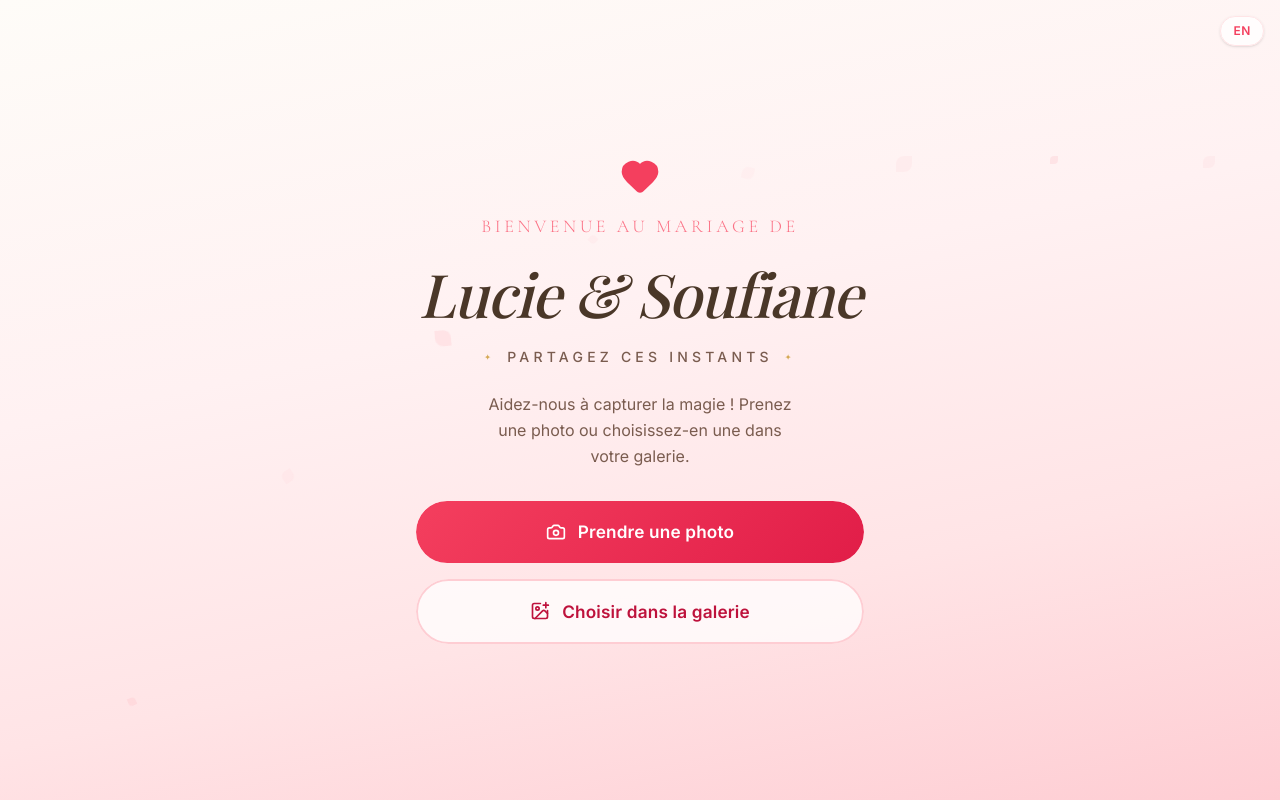
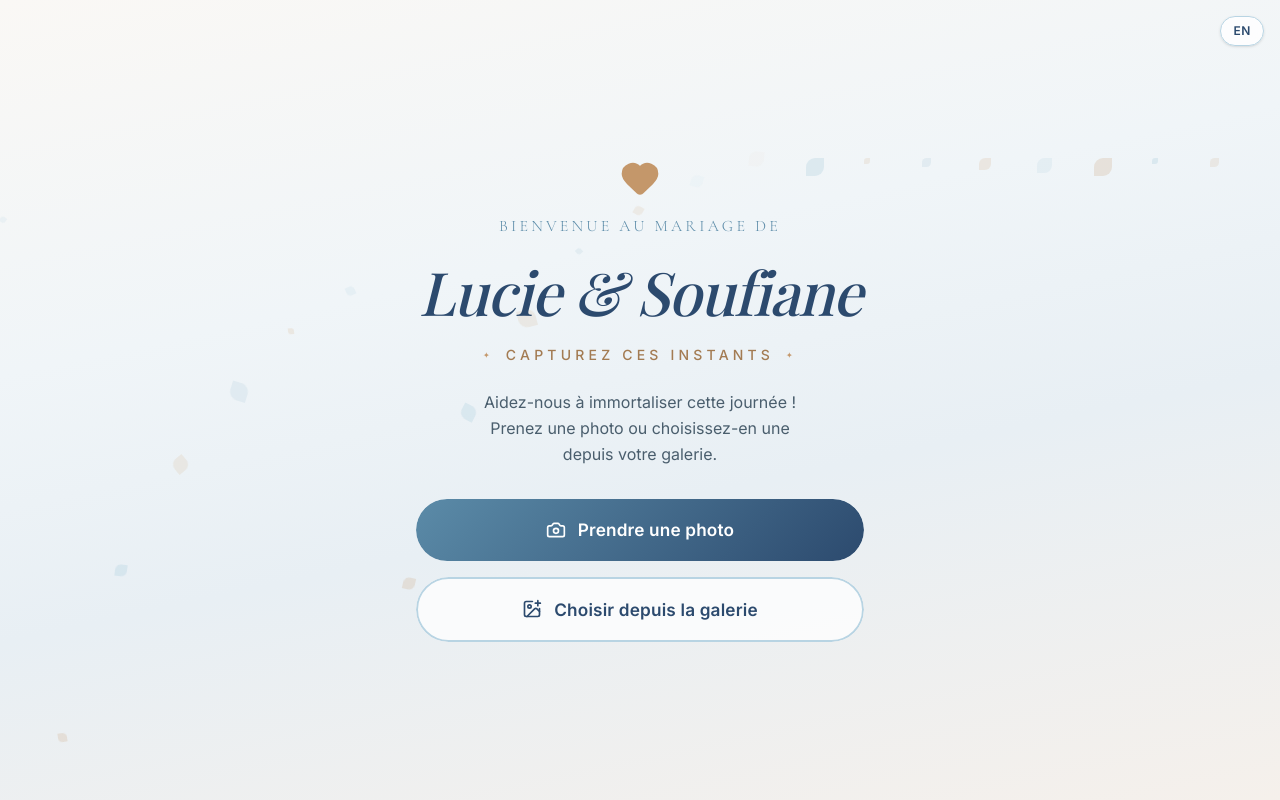
Before and after one commit to Splnx-glitch/app-photo, a Next.js app: page / in a window 1280 px wide. Built offline with nearby package versions, Linux system fonts and the light colour scheme; no server answers.

Commit message:
UI changes

```diff
--- a/src/app/globals.css
+++ b/src/app/globals.css
@@ -1,30 +1,31 @@
 @import "tailwindcss";
 
 @theme inline {
-  /* Rose palette */
-  --color-rose-50: #fff1f2;
-  --color-rose-100: #ffe4e6;
-  --color-rose-200: #fecdd3;
-  --color-rose-300: #fda4af;
-  --color-rose-400: #fb7185;
-  --color-rose-500: #f43f5e;
-  --color-rose-600: #e11d48;
-  --color-rose-700: #be123c;
+  /* Blue palette — inspired by invitation's Moroccan tiles */
+  --color-blue-50: #f0f5f8;
+  --color-blue-100: #dae8f0;
+  --color-blue-200: #b8d4e3;
+  --color-blue-300: #8bbad0;
+  --color-blue-400: #5b8ba8;
+  --color-blue-500: #3d6f8e;
+  --color-blue-600: #2c4a6e;
+  --color-blue-700: #1e3550;
 
-  /* Gold accents */
-  --color-gold-100: #fef3c7;
-  --color-gold-200: #fde68a;
-  --color-gold-300: #fcd34d;
-  --color-gold-400: #d4a853;
-  --color-gold-500: #b8860b;
+  /* Gold / warm tan — from invitation florals */
+  --color-gold-100: #f5ebe0;
+  --color-gold-200: #e8d5c0;
+  --color-gold-300: #d4b896;
+  --color-gold-400: #c4976a;
+  --color-gold-500: #a37b52;
+  --color-gold-600: #7a5c3e;
 
-  /* Cream / warm whites */
-  --color-cream-50: #fefcf8;
-  --color-cream-100: #fdf8ef;
-  --color-cream-200: #faf0dc;
+  /* Cream / warm whites — invitation background */
+  --color-cream-50: #faf8f5;
+  --color-cream-100: #f5f0eb;
+  --color-cream-200: #ede4db;
 
   /* Fonts */
-  --font-heading: var(--font-cormorant);
+  --font-heading: var(--font-playfair);
   --font-body: var(--font-inter);
 }
 
@@ -40,13 +41,13 @@ body {
   display: flex;
   flex-direction: column;
   font-family: var(--font-body), system-ui, sans-serif;
-  color: #4a3728;
+  color: #2c3e50;
   background: linear-gradient(
     168deg,
-    #fefcf8 0%,
-    #fff1f2 40%,
-    #ffe4e6 70%,
-    #fecdd3 100%
+    #faf8f5 0%,
+    #f0f5f8 35%,
+    #e8eff4 60%,
+    #f5f0eb 100%
   );
   background-attachment: fixed;
 }
@@ -64,7 +65,7 @@ body {
   width: 12px;
   height: 12px;
   border-radius: 50% 0 50% 0;
-  opacity: 0.18;
+  opacity: 0.2;
   pointer-events: none;
   z-index: 0;
   animation: petal-fall linear infinite;
@@ -76,10 +77,10 @@ body {
     opacity: 0;
   }
   10% {
-    opacity: 0.18;
+    opacity: 0.2;
   }
   90% {
-    opacity: 0.18;
+    opacity: 0.2;
   }
   100% {
     transform: translateY(100vh) rotate(360deg);
@@ -101,9 +102,9 @@ body {
   font-size: 1.075rem;
   letter-spacing: 0.01em;
   color: white;
-  background: linear-gradient(135deg, #f43f5e 0%, #e11d48 100%);
+  background: linear-gradient(135deg, #5b8ba8 0%, #2c4a6e 100%);
   box-shadow:
-    0 4px 14px rgba(244, 63, 94, 0.35),
+    0 4px 14px rgba(44, 74, 110, 0.3),
     0 1px 3px rgba(0, 0, 0, 0.08);
   transition: all 0.2s ease;
   cursor: pointer;
@@ -112,7 +113,7 @@ body {
 
 .btn-primary:active {
   transform: scale(0.97);
-  box-shadow: 0 2px 8px rgba(244, 63, 94, 0.25);
+  box-shadow: 0 2px 8px rgba(44, 74, 110, 0.25);
 }
 
 .btn-secondary {
@@ -126,9 +127,9 @@ body {
   font-weight: 600;
   font-size: 1.075rem;
   letter-spacing: 0.01em;
-  color: #be123c;
+  color: #2c4a6e;
   background: rgba(255, 255, 255, 0.75);
-  border: 2px solid #fecdd3;
+  border: 2px solid #b8d4e3;
   backdrop-filter: blur(8px);
   -webkit-backdrop-filter: blur(8px);
   transition: all 0.2s ease;
@@ -142,13 +143,13 @@ body {
 }
 
 .card-glass {
-  background: rgba(255, 255, 255, 0.6);
+  background: rgba(255, 255, 255, 0.65);
   backdrop-filter: blur(16px);
   -webkit-backdrop-filter: blur(16px);
   border: 1px solid rgba(255, 255, 255, 0.7);
   border-radius: 1.5rem;
   box-shadow:
-    0 8px 32px rgba(190, 18, 60, 0.06),
+    0 8px 32px rgba(44, 74, 110, 0.06),
     0 1px 4px rgba(0, 0, 0, 0.04);
 }
 
@@ -207,7 +208,7 @@ body {
 .ornament::after {
   content: "✦";
   margin: 0 0.75rem;
-  color: #d4a853;
+  color: #c4976a;
   font-size: 0.5rem;
   vertical-align: middle;
 }
--- a/src/app/layout.tsx
+++ b/src/app/layout.tsx
@@ -27,7 +27,7 @@ export const viewport: Viewport = {
   width: "device-width",
   initialScale: 1,
   maximumScale: 1,
-  themeColor: "#fff1f2",
+  themeColor: "#f0f5f8",
 };
 
 export const metadata: Metadata = {
--- a/src/app/page.tsx
+++ b/src/app/page.tsx
@@ -16,19 +16,20 @@ type Screen = "idle" | "preview" | "uploading" | "success";
 
 // --- Floating Petals (decorative) --------------------------
 function Petals() {
+  const colors = ["#b8d4e3", "#c4976a", "#8bbad0", "#d4b896", "#a8c5d6", "#d4b08a"];
   return (
     <div aria-hidden="true" className="pointer-events-none">
-      {Array.from({ length: 8 }).map((_, i) => (
+      {Array.from({ length: 22 }).map((_, i) => (
         <div
           key={i}
           className="petal"
           style={{
-            left: `${10 + i * 12}%`,
-            animationDuration: `${8 + i * 2.5}s`,
-            animationDelay: `${i * 1.2}s`,
-            background: i % 2 === 0 ? "#fda4af" : "#fecdd3",
-            width: `${8 + (i % 3) * 4}px`,
-            height: `${8 + (i % 3) * 4}px`,
+            left: `${(i * 4.5) % 100}%`,
+            animationDuration: `${5 + (i % 7) * 2}s`,
+            animationDelay: `${i * 0.4}s`,
+            background: colors[i % colors.length],
+            width: `${6 + (i % 5) * 3}px`,
+            height: `${6 + (i % 5) * 3}px`,
           }}
         />
       ))}
@@ -40,19 +41,19 @@ const TRANSLATIONS = {
   fr: {
     title: "Bienvenue au mariage de",
     names: "Lucie & Soufiane",
-    subtitle: "Partagez ces instants",
-    instruction: "Aidez-nous à capturer la magie ! Prenez une photo ou choisissez-en une dans votre galerie.",
+    subtitle: "Capturez ces instants",
+    instruction: "Aidez-nous à immortaliser cette journée ! Prenez une photo ou choisissez-en une depuis votre galerie.",
     takePhoto: "Prendre une photo",
-    uploadGallery: "Choisir dans la galerie",
+    uploadGallery: "Choisir depuis la galerie",
     uploadPhoto: "Envoyer la photo",
     chooseAnother: "En choisir une autre",
     uploading: "Envoi en cours...",
     savingMemory: "Sauvegarde de votre magnifique souvenir...",
     savingDrive: "Enregistrement...",
     thankYou: "Merci !",
-    thankYouDesc: "Votre photo a bien été enregistrée. Nous sommes ravis que vous soyez là pour célébrer avec nous !",
+    thankYouDesc: "Votre photo a bien été enregistrée. Merci d'être là pour célébrer avec nous !",
     viewAlbum: "Voir l'album partagé",
-    uploadAnother: "Envoyer une autre photo",
+    uploadAnother: "Ajouter une autre photo",
     errorGeneric: "Une erreur s'est produite. Veuillez réessayer.",
     errorNetwork: "Erreur réseau lors de l'envoi. Veuillez réessayer."
   },
@@ -187,7 +188,8 @@ export default function Home() {
       <div className="absolute top-4 right-4 z-50">
         <button
           onClick={() => setLang(lang === "fr" ? "en" : "fr")}
-          className="bg-white/80 backdrop-blur-md px-3 py-1.5 rounded-full text-xs font-semibold tracking-wider text-rose-500 shadow-sm border border-rose-100 hover:bg-rose-50 transition-colors"
+          className="bg-white/80 backdrop-blur-md px-3 py-1.5 rounded-full text-xs font-semibold tracking-wider shadow-sm border transition-colors"
+          style={{ color: "#2c4a6e", borderColor: "#b8d4e3" }}
         >
           {lang === "fr" ? "EN" : "FR"}
         </button>
@@ -201,27 +203,27 @@ export default function Home() {
             <div className="animate-fade-in-up mb-2">
               <Heart
                 className="w-10 h-10 mx-auto mb-4"
-                style={{ color: "#f43f5e" }}
-                fill="#f43f5e"
+                style={{ color: "#c4976a" }}
+                fill="#c4976a"
               />
               <p
-                className="text-lg font-light tracking-[0.2em] uppercase text-rose-400 mb-4"
-                style={{ fontFamily: "var(--font-cormorant)" }}
+                className="text-base font-light tracking-[0.2em] uppercase mb-4"
+                style={{ fontFamily: "var(--font-cormorant)", color: "#5b8ba8" }}
               >
                 {t.title}
               </p>
               <h1
                 className="text-5xl md:text-6xl font-medium tracking-tight leading-tight mb-4 italic"
-                style={{ fontFamily: "var(--font-playfair)" }}
+                style={{ fontFamily: "var(--font-playfair)", color: "#2c4a6e" }}
               >
                 {t.names}
               </h1>
-              <p className="ornament text-sm tracking-[0.3em] uppercase text-[#7a5c4f] font-medium mt-2">
+              <p className="ornament text-sm tracking-[0.3em] uppercase font-medium mt-2" style={{ color: "#a37b52" }}>
                 {t.subtitle}
               </p>
             </div>
 
-            <p className="animate-fade-in-up-delay text-base text-[#7a5c4f] mt-4 mb-8 max-w-xs leading-relaxed">
+            <p className="animate-fade-in-up-delay text-base mt-4 mb-8 max-w-xs leading-relaxed" style={{ color: "#4a5e6d" }}>
               {t.instruction}
             </p>
 
@@ -307,24 +309,24 @@ export default function Home() {
             <div className="card-glass p-8 w-full flex flex-col items-center">
               <Loader2
                 className="w-10 h-10 animate-spin mb-4"
-                style={{ color: "#f43f5e" }}
+                style={{ color: "#5b8ba8" }}
               />
               <p
                 className="text-2xl font-light mb-4"
-                style={{ fontFamily: "var(--font-cormorant)" }}
+                style={{ fontFamily: "var(--font-cormorant)", color: "#2c4a6e" }}
               >
                 {uploadProgress >= 90 ? t.savingDrive : t.uploading}
               </p>
 
               {/* Progress Bar Container */}
-              <div className="w-full bg-rose-100 rounded-full h-3 mb-2 overflow-hidden relative">
+              <div className="w-full rounded-full h-3 mb-2 overflow-hidden relative" style={{ background: "#dae8f0" }}>
                 <div
-                  className="bg-rose-500 h-3 rounded-full transition-all duration-300 ease-out absolute left-0 top-0"
-                  style={{ width: `${uploadProgress}%` }}
+                  className="h-3 rounded-full transition-all duration-300 ease-out absolute left-0 top-0"
+                  style={{ width: `${uploadProgress}%`, background: "linear-gradient(90deg, #5b8ba8, #2c4a6e)" }}
                 ></div>
               </div>
 
-              <div className="flex justify-between w-full text-xs text-[#7a5c4f] font-medium px-1">
+              <div className="flex justify-between w-full text-xs font-medium px-1" style={{ color: "#4a5e6d" }}>
                 <span>{uploadProgress}%</span>
                 {uploadProgress >= 90 && <span className="animate-pulse">{t.savingDrive}</span>}
               </div>
@@ -339,21 +341,21 @@ export default function Home() {
               <div className="relative mb-5">
                 <CheckCircle2
                   className="w-16 h-16"
-                  style={{ color: "#16a34a" }}
-                  fill="rgba(22, 163, 74, 0.1)"
+                  style={{ color: "#5b8ba8" }}
+                  fill="rgba(91, 139, 168, 0.1)"
                 />
                 <PartyPopper
                   className="w-6 h-6 absolute -top-1 -right-1"
-                  style={{ color: "#d4a853" }}
+                  style={{ color: "#c4976a" }}
                 />
               </div>
               <h2
                 className="text-3xl font-light mb-2"
-                style={{ fontFamily: "var(--font-cormorant)" }}
+                style={{ fontFamily: "var(--font-cormorant)", color: "#2c4a6e" }}
               >
                 {t.thankYou}
               </h2>
-              <p className="text-[#7a5c4f] mb-6 max-w-xs leading-relaxed">
+              <p className="mb-6 max-w-xs leading-relaxed" style={{ color: "#4a5e6d" }}>
                 {t.thankYouDesc}
               </p>
 
```
